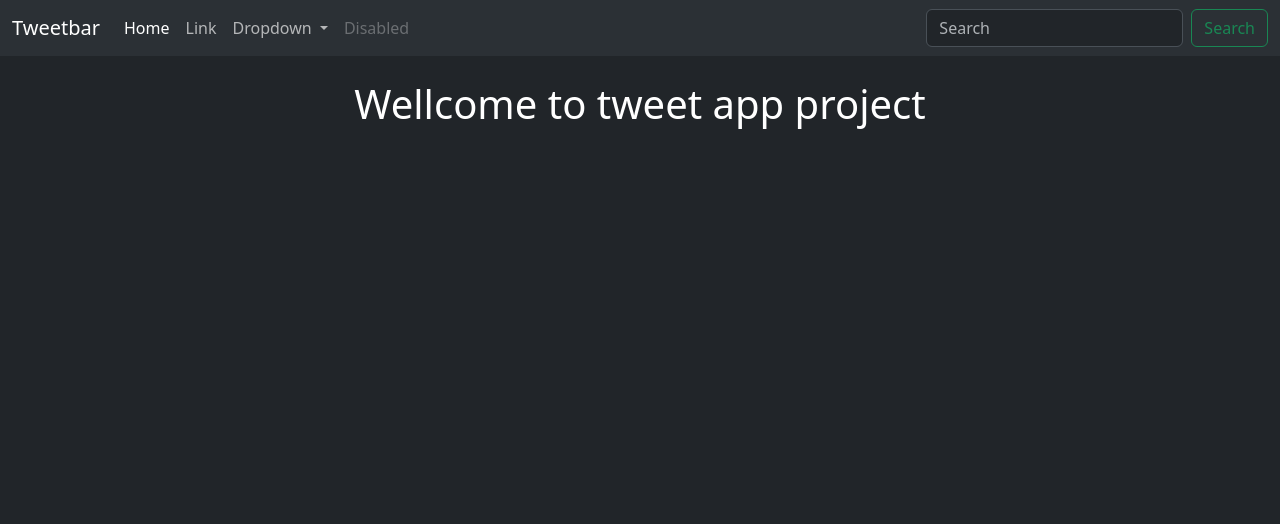
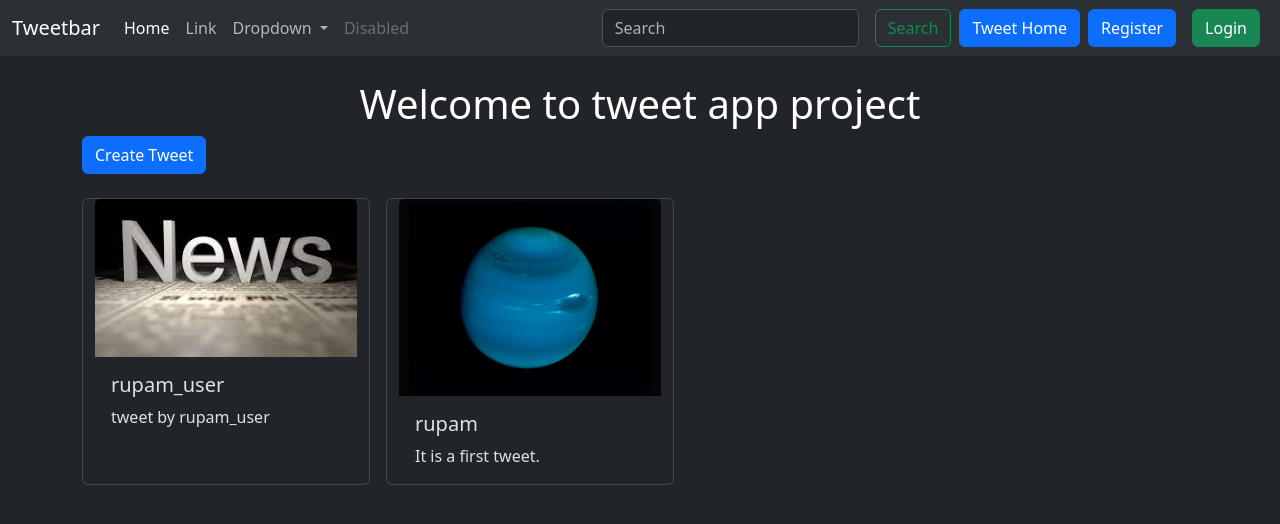
Before and after one commit to rupam121/tweetapp-python, a Django app: page /tweet/ in a window 1280 px wide. Shown: the top 524 px of the page. Run offline with Django 5.2, Linux system fonts and the light colour scheme; data comes from the database, SQL or seed files in the repository; both versions use the stored data as it was after the commit.

Commit message:
first commit

```diff
--- a/blogapp/blogapp/settings.py
+++ b/blogapp/blogapp/settings.py
@@ -131,3 +131,8 @@ MEDIA_ROOT = os.path.join(BASE_DIR, 'media')
 
 STATIC_URL = '/static/'
 STATICFILES_DIRS = [os.path.join(BASE_DIR, 'static')]
+
+LOGIN_URL = '/accounts/login'
+
+LOGIN_REDIRECT_URL = '/tweet'
+LOGOUT_REDIRECT_URL = '/tweet'
--- a/blogapp/blogapp/urls.py
+++ b/blogapp/blogapp/urls.py
@@ -20,8 +20,10 @@ from django.contrib import admin
 from django.urls import path, include
 from django.conf import settings
 from django.conf.urls.static import static
+from django.contrib.auth.urls import views as auth_views
 
 urlpatterns = [
     path('admin/', admin.site.urls),
     path('tweet/', include('tweetapp.urls')),
+    path('accounts/', include('django.contrib.auth.urls')),
 ] + static(settings.MEDIA_URL, document_root=settings.MEDIA_ROOT)
--- a/blogapp/templates/layout.html
+++ b/blogapp/templates/layout.html
@@ -45,8 +45,20 @@
           </ul>
           <form class="d-flex" role="search">
             <input class="form-control me-2" type="search" placeholder="Search" aria-label="Search">
-            <button class="btn btn-outline-success" type="submit">Search</button>
+            <button class="btn btn-outline-success mx-2" type="submit">Search</button>
           </form>
+          <a href="{ % url 'tweet_list' %}" class="btn btn-primary">Tweet Home</a>
+
+          {% if user.is_authenticated %}
+          <form action="{% url 'logout' %}" method="post" >
+            {% csrf_token %}
+            <button class="btn btn-danger m-1" type="submit">Logout</button>
+          </form>
+          {% else %}
+          <a href="{ % url 'register' %}" class="btn btn-primary mx-2">Register</a>
+          <a href="{% url 'login' %}" class="btn btn-success mx-2">Login</a>
+          {% endif %}
+
         </div>
       </div>
     </nav>
--- a/blogapp/tweetapp/models.py
+++ b/blogapp/tweetapp/models.py
@@ -4,7 +4,7 @@ from django.contrib.auth.models import User
 # Create your models here.
 
 class Tweet(models.Model):
-    user = models.ForeignKey(User,on_delete=models.CASCADE)
+    user = models.ForeignKey(User, on_delete=models.CASCADE)
     text = models.TextField(max_length=240)
     photo = models.ImageField(upload_to='photos/', blank=True, null=True)
     created_at = models.DateTimeField(auto_now_add=True)
--- /dev/null
+++ b/blogapp/tweetapp/templates/tweet_list.html
@@ -0,0 +1,27 @@
+{% extends 'layout.html' %}
+{% block title %}
+  Tweet with text
+{% endblock %}
+
+{% block content %}
+  <h1 class="text-center text-white mt-4">Welcome to tweet app project</h1>
+
+  <a class="btn btn-primary mb-4" href="{% url 'tweet_create' %}">Create Tweet</a>
+
+  <div class="container row gap-3">
+    {% for tweet in tweets %}
+      <div class="card" style="width: 18rem;">
+        <img class="card-img-top" src="{{ tweet.photo.url }}" alt="Card image cap" />
+        <div class="card-body">
+          <h5 class="card-title">{{ tweet.user.username }}</h5>
+          <p class="card-text">{{ tweet.text }}</p>
+
+          {% if tweet.user == user %}
+            <a href="{% url 'tweet_edit' tweet.id %}" class="btn btn-primary">Edit</a>
+            <a href="{% url 'tweet_delete' tweet.id %}" class="btn btn-danger">Delete</a>
+          {% endif %}
+        </div>
+      </div>
+    {% endfor %}
+  </div>
+{% endblock %}
--- a/blogapp/tweetapp/urls.py
+++ b/blogapp/tweetapp/urls.py
@@ -1,8 +1,11 @@
-# add by me
 from . import views
 from django.urls import path
 
 urlpatterns = [
-    path('', views.index, name='index'),
+    path('', views.tweet_list, name='tweet_list'),
+    path('create/', views.tweet_create, name='tweet_create'),
+    path('<int:tweet_id>/delete/', views.tweet_delete, name='tweet_delete'),
+    path('<int:tweet_id>/edit/', views.tweet_edit, name='tweet_edit'),
+    path('register/', views.register, name='register'),
 
 ]
--- a/blogapp/tweetapp/views.py
+++ b/blogapp/tweetapp/views.py
@@ -1,5 +1,64 @@
-from django.shortcuts import render
+from django.shortcuts import redirect, render
+from .models import Tweet
+from .forms import TweetForm, userRegistrationForm
+from django.shortcuts import get_object_or_404, redirect
+from django.contrib.auth.decorators import login_required
+from django.contrib.auth import login
+# Create your views here.
 
-# Create your views here.
 def index(request):
     return render(request,'index.html')
+
+def tweet_list(request):
+    tweets = Tweet.objects.all().order_by('-created_at')
+    return render(request, 'tweet_list.html', {'tweets': tweets})
+
+@login_required
+def tweet_create(request):
+    if request.method == 'POST':
+       form = TweetForm(request.POST, request.FILES)
+       if form.is_valid():
+          tweet = form.save(commit=False)
+          tweet.user = request.user
+          tweet.save()
+          return redirect('tweet_list')
+    else:
+       form = TweetForm()
+    return render(request, 'tweet_form.html',{'form':form})
+
+@login_required
+def tweet_edit(request,tweet_id):
+   tweet = get_object_or_404(Tweet, pk=tweet_id, user=request.user)
+   if request.method == 'POST':
+      form = TweetForm(request.POST, request.FILES, instance=tweet)
+      if form.is_valid():
+        tweet = form.save(commit=False)
+        tweet.user = request.user
+        tweet.save()
+        return redirect('tweet_list')
+   else:
+      form = TweetForm(instance=tweet)
+   return render(request, 'tweet_form.html',{'form':form})
+
+@login_required
+def tweet_delete(request, tweet_id):
+   tweet = get_object_or_404(Tweet, pk=tweet_id, user = request.user)
+   if request.method == 'POST':
+      tweet.delete()
+      return redirect('tweet_list')
+   return render(request, 'tweet_confirm_delete.html', {'tweet': tweet})
+
+
+def register(request):
+   if request.method == 'POST':
+    form = userRegistrationForm(request.POST)
+    if form.is_valid():
+       user = form.save(commit = False)
+       user.set_password(form.clean_data['password1'])
+       user.save()
+       login(request, user)
+       return redirect('tweet_list')
+   else:
+      form = userRegistrationForm
+
+   return render(request, 'registration/register.html', {'form': form})
```
Also changed, not shown: blogapp/templates/registration/logged_out.html (added, +7 -0 lines), blogapp/templates/registration/login.html (added, +13 -0 lines), blogapp/templates/registration/register.html (added, +10 -0 lines), blogapp/tweetapp/forms.py (+7 -1 lines), blogapp/tweetapp/templates/tweet_confirm_delete.html (added, +13 -0 lines), blogapp/tweetapp/templates/tweet_form.html (added, +22 -0 lines), blogapp/db.sqlite3, blogapp/media/photos/Certificate-RUPAM_.jpg (added), blogapp/media/photos/Certificate-RUPAM__eugKEZ5.jpg (added), blogapp/media/photos/good_Profile-pic.jpg (added), blogapp/media/photos/i18.jpg (added), blogapp/media/photos/images-news.jpeg (added), blogapp/media/photos/images-news_5Mc1bn9.jpeg (added).
